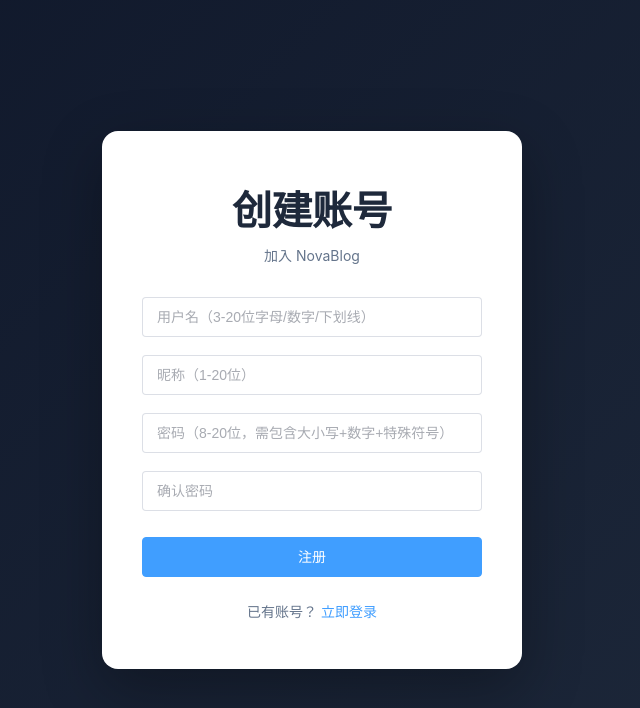
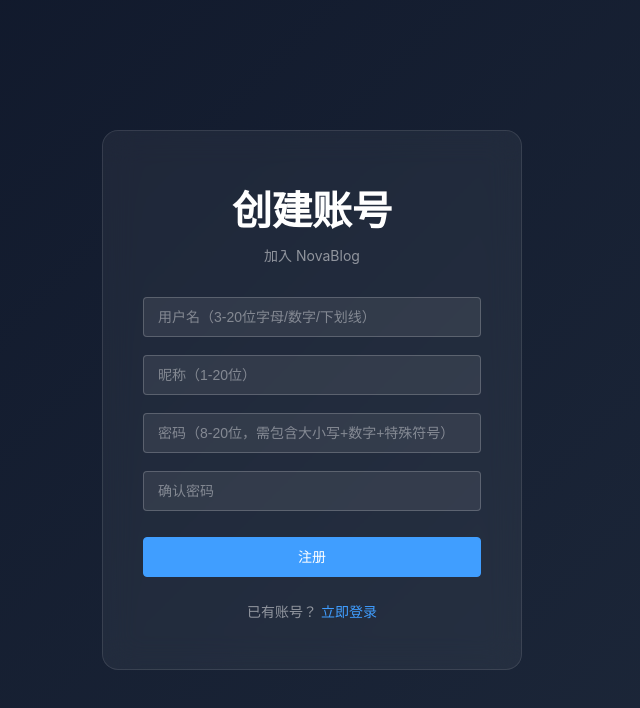
Before and after one commit to xq945/NovaBlog, a Vue app in the folder novablog-web/: page /register in a window 1280 px wide. Shown: the top 708 px of the page, without its empty margins (328-968 px from the left). Built offline with nearby package versions, Linux system fonts and the light colour scheme.

Commit message:
fix: 统一使用 CSS 变量覆盖 el-input 暗色样式（参考 ProfileView 方案）

```diff
--- a/novablog-web/src/views/HomeView.vue
+++ b/novablog-web/src/views/HomeView.vue
@@ -775,17 +775,46 @@ onUnmounted(() => {
 }
 
 /* 覆盖输入框和选择框样式 */
-.home .el-input__wrapper,
-.home .el-select .el-input__wrapper {
-  background: rgba(255, 255, 255, 0.05) !important;
-  box-shadow: 0 0 0 1px rgba(255, 255, 255, 0.1) inset !important;
+.home .el-input {
+  --el-input-bg-color: rgba(255, 255, 255, 0.08);
+  --el-input-text-color: #fff;
+  --el-input-border-color: rgba(255, 255, 255, 0.2);
+  --el-input-hover-border-color: rgba(255, 255, 255, 0.4);
+  --el-input-focus-border-color: #409eff;
+  --el-input-placeholder-color: rgba(255, 255, 255, 0.4);
+  --el-input-icon-color: rgba(255, 255, 255, 0.5);
+}
+
+.home .el-input__wrapper {
+  background-color: var(--el-input-bg-color) !important;
+  box-shadow: 0 0 0 1px var(--el-input-border-color) inset !important;
+}
+
+.home .el-input__wrapper.is-focus {
+  box-shadow: 0 0 0 1px var(--el-input-focus-border-color) inset !important;
+}
+
+.home .el-input__wrapper:hover {
+  box-shadow: 0 0 0 1px var(--el-input-hover-border-color) inset !important;
 }
 
 .home .el-input__inner {
-  color: #fff !important;
+  color: var(--el-input-text-color) !important;
 }
 
 .home .el-input__inner::placeholder {
-  color: rgba(255, 255, 255, 0.3) !important;
+  color: var(--el-input-placeholder-color) !important;
+}
+
+.home .el-input__icon {
+  color: var(--el-input-icon-color) !important;
+}
+
+.home .el-select {
+  --el-select-input-focus-border-color: #409eff;
+}
+
+.home .el-form-item__error {
+  color: #f56c6c;
 }
 </style>
--- a/novablog-web/src/views/LoginView.vue
+++ b/novablog-web/src/views/LoginView.vue
@@ -9,17 +9,11 @@ const router = useRouter()
 const userStore = useUserStore()
 const loading = ref(false)
 
-/**
- * 登录表单数据
- */
 const form = reactive({
   username: '',
   password: ''
 })
 
-/**
- * 表单校验规则
- */
 const rules = {
   username: [
     { required: true, message: '请输入用户名', trigger: 'blur' },
@@ -33,9 +27,6 @@ const rules = {
 
 const formRef = ref(null)
 
-/**
- * 登录提交
- */
 const handleLogin = async () => {
   const valid = await formRef.value.validate().catch(() => false)
   if (!valid) return
@@ -79,7 +70,7 @@ const handleLogin = async () => {
             v-model="form.username"
             placeholder="用户名"
             size="large"
-            :prefix-icon="User"
+            prefix-icon="User"
           />
         </el-form-item>
 
@@ -90,7 +81,7 @@ const handleLogin = async () => {
             placeholder="密码"
             size="large"
             show-password
-            :prefix-icon="Lock"
+            prefix-icon="Lock"
           />
         </el-form-item>
 
@@ -127,20 +118,21 @@ const handleLogin = async () => {
 .login-card {
   width: 420px;
   padding: 48px 40px;
-  background: #fff;
+  background: rgba(255, 255, 255, 0.05);
+  backdrop-filter: blur(16px);
   border-radius: 16px;
-  box-shadow: 0 20px 60px rgba(0, 0, 0, 0.3);
+  border: 1px solid rgba(255, 255, 255, 0.1);
 }
 
 .title {
   font-size: clamp(1.8rem, 5vw, 2.5rem);
-  color: #1e293b;
+  color: #fff;
   margin: 0 0 8px 0;
   text-align: center;
 }
 
 .subtitle {
-  color: #64748b;
+  color: rgba(255, 255, 255, 0.5);
   text-align: center;
   margin: 0 0 32px 0;
   font-size: 14px;
@@ -154,7 +146,7 @@ const handleLogin = async () => {
 .footer {
   text-align: center;
   margin-top: 24px;
-  color: #64748b;
+  color: rgba(255, 255, 255, 0.5);
   font-size: 14px;
 }
 
@@ -167,3 +159,45 @@ const handleLogin = async () => {
   text-decoration: underline;
 }
 </style>
+
+<style>
+/* 覆盖 Element Plus 输入框变量 */
+.login-page .el-input {
+  --el-input-bg-color: rgba(255, 255, 255, 0.08);
+  --el-input-text-color: #fff;
+  --el-input-border-color: rgba(255, 255, 255, 0.2);
+  --el-input-hover-border-color: rgba(255, 255, 255, 0.4);
+  --el-input-focus-border-color: #409eff;
+  --el-input-placeholder-color: rgba(255, 255, 255, 0.4);
+  --el-input-icon-color: rgba(255, 255, 255, 0.5);
+}
+
+.login-page .el-input__wrapper {
+  background-color: var(--el-input-bg-color) !important;
+  box-shadow: 0 0 0 1px var(--el-input-border-color) inset !important;
+}
+
+.login-page .el-input__wrapper.is-focus {
+  box-shadow: 0 0 0 1px var(--el-input-focus-border-color) inset !important;
+}
+
+.login-page .el-input__wrapper:hover {
+  box-shadow: 0 0 0 1px var(--el-input-hover-border-color) inset !important;
+}
+
+.login-page .el-input__inner {
+  color: var(--el-input-text-color) !important;
+}
+
+.login-page .el-input__inner::placeholder {
+  color: var(--el-input-placeholder-color) !important;
+}
+
+.login-page .el-input__icon {
+  color: var(--el-input-icon-color) !important;
+}
+
+.login-page .el-form-item__error {
+  color: #f56c6c;
+}
+</style>
--- a/novablog-web/src/views/RegisterView.vue
+++ b/novablog-web/src/views/RegisterView.vue
@@ -7,9 +7,6 @@ import { register } from '../api/user'
 const router = useRouter()
 const loading = ref(false)
 
-/**
- * 注册表单数据
- */
 const form = reactive({
   username: '',
   nickname: '',
@@ -17,11 +14,8 @@ const form = reactive({
   confirmPassword: ''
 })
 
-/**
- * 密码复杂度校验：8-20位，必须同时包含大写字母、小写字母、数字、特殊符号
- */
 const validatePassword = (rule, value, callback) => {
-  const pattern = /^(?=.*[a-z])(?=.*[A-Z])(?=.*\d)(?=.*[!@#$%^&*()_+\-=\[\]{};':"\\|,.<>\/?]).{8,20}$/
+  const pattern = /^(?=.*[a-z])(?=.*[A-Z])(?=.*\d)(?=.*[!@#$%^&*()_+\-=\[\]{};':"\\|,.<>/?]).{8,20}$/
   if (!pattern.test(value)) {
     callback(new Error('密码必须为8-20位，且同时包含大写字母、小写字母、数字、特殊符号'))
   } else {
@@ -29,9 +23,6 @@ const validatePassword = (rule, value, callback) => {
   }
 }
 
-/**
- * 确认密码校验
- */
 const validateConfirmPassword = (rule, value, callback) => {
   if (value !== form.password) {
     callback(new Error('两次输入的密码不一致'))
@@ -40,9 +31,6 @@ const validateConfirmPassword = (rule, value, callback) => {
   }
 }
 
-/**
- * 表单校验规则
- */
 const rules = {
   username: [
     { required: true, message: '请输入用户名', trigger: 'blur' },
@@ -65,9 +53,6 @@ const rules = {
 
 const formRef = ref(null)
 
-/**
- * 注册提交
- */
 const handleRegister = async () => {
   const valid = await formRef.value.validate().catch(() => false)
   if (!valid) return
@@ -175,25 +160,25 @@ const handleRegister = async () => {
 .register-card {
   width: 420px;
   padding: 48px 40px;
-  background: #fff;
+  background: rgba(255, 255, 255, 0.05);
+  backdrop-filter: blur(16px);
   border-radius: 16px;
-  box-shadow: 0 20px 60px rgba(0, 0, 0, 0.3);
+  border: 1px solid rgba(255, 255, 255, 0.1);
 }
 
 .title {
   font-size: clamp(1.8rem, 5vw, 2.5rem);
-  color: #1e293b;
+  color: #fff;
   margin: 0 0 8px 0;
   text-align: center;
 }
 
 .subtitle {
-  color: #64748b;
+  color: rgba(255, 255, 255, 0.5);
   text-align: center;
   margin: 0 0 32px 0;
   font-size: 14px;
 }
-
 
 .submit-btn {
   width: 100%;
@@ -203,7 +188,7 @@ const handleRegister = async () => {
 .footer {
   text-align: center;
   margin-top: 24px;
-  color: #64748b;
+  color: rgba(255, 255, 255, 0.5);
   font-size: 14px;
 }
 
@@ -216,3 +201,45 @@ const handleRegister = async () => {
   text-decoration: underline;
 }
 </style>
+
+<style>
+/* 覆盖 Element Plus 输入框变量 */
+.register-page .el-input {
+  --el-input-bg-color: rgba(255, 255, 255, 0.08);
+  --el-input-text-color: #fff;
+  --el-input-border-color: rgba(255, 255, 255, 0.2);
+  --el-input-hover-border-color: rgba(255, 255, 255, 0.4);
+  --el-input-focus-border-color: #409eff;
+  --el-input-placeholder-color: rgba(255, 255, 255, 0.4);
+  --el-input-icon-color: rgba(255, 255, 255, 0.5);
+}
+
+.register-page .el-input__wrapper {
+  background-color: var(--el-input-bg-color) !important;
+  box-shadow: 0 0 0 1px var(--el-input-border-color) inset !important;
+}
+
+.register-page .el-input__wrapper.is-focus {
+  box-shadow: 0 0 0 1px var(--el-input-focus-border-color) inset !important;
+}
+
+.register-page .el-input__wrapper:hover {
+  box-shadow: 0 0 0 1px var(--el-input-hover-border-color) inset !important;
+}
+
+.register-page .el-input__inner {
+  color: var(--el-input-text-color) !important;
+}
+
+.register-page .el-input__inner::placeholder {
+  color: var(--el-input-placeholder-color) !important;
+}
+
+.register-page .el-input__icon {
+  color: var(--el-input-icon-color) !important;
+}
+
+.register-page .el-form-item__error {
+  color: #f56c6c;
+}
+</style>
```
